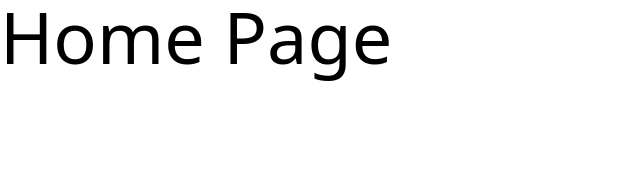
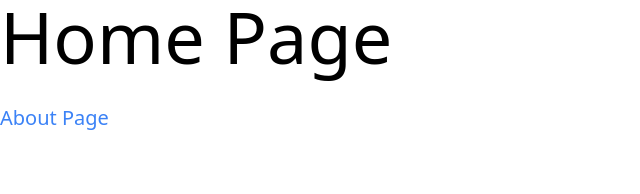
Before and after one commit to YuejiaoShi/nextjs-tutorial, a Next.js app: page / in a window 1280 px wide. Shown: the top 194 px of the page, without its empty margins (0-640 px from the left). Built offline with nearby package versions, Linux system fonts and the light colour scheme.

Commit message:
add a Link navigate to about page on homepage

```diff
--- a/app/page.tsx
+++ b/app/page.tsx
@@ -1,7 +1,12 @@
+import Link from "next/link";
+
 export default function Home() {
   return (
     <div>
       <h1 className="text-7xl">Home Page</h1>
+      <Link href="/about" className="text-xl text-blue-500 inline-block mt-8">
+        About Page
+      </Link>
     </div>
   );
 }
```
